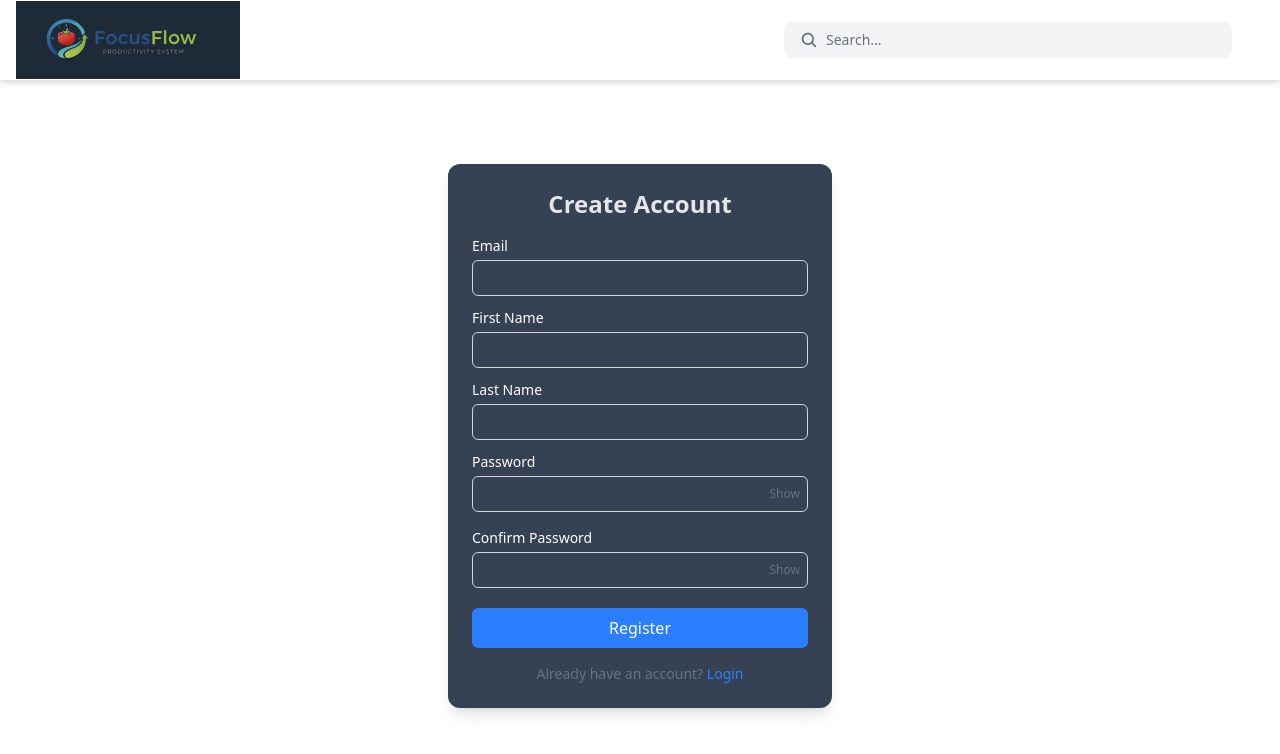
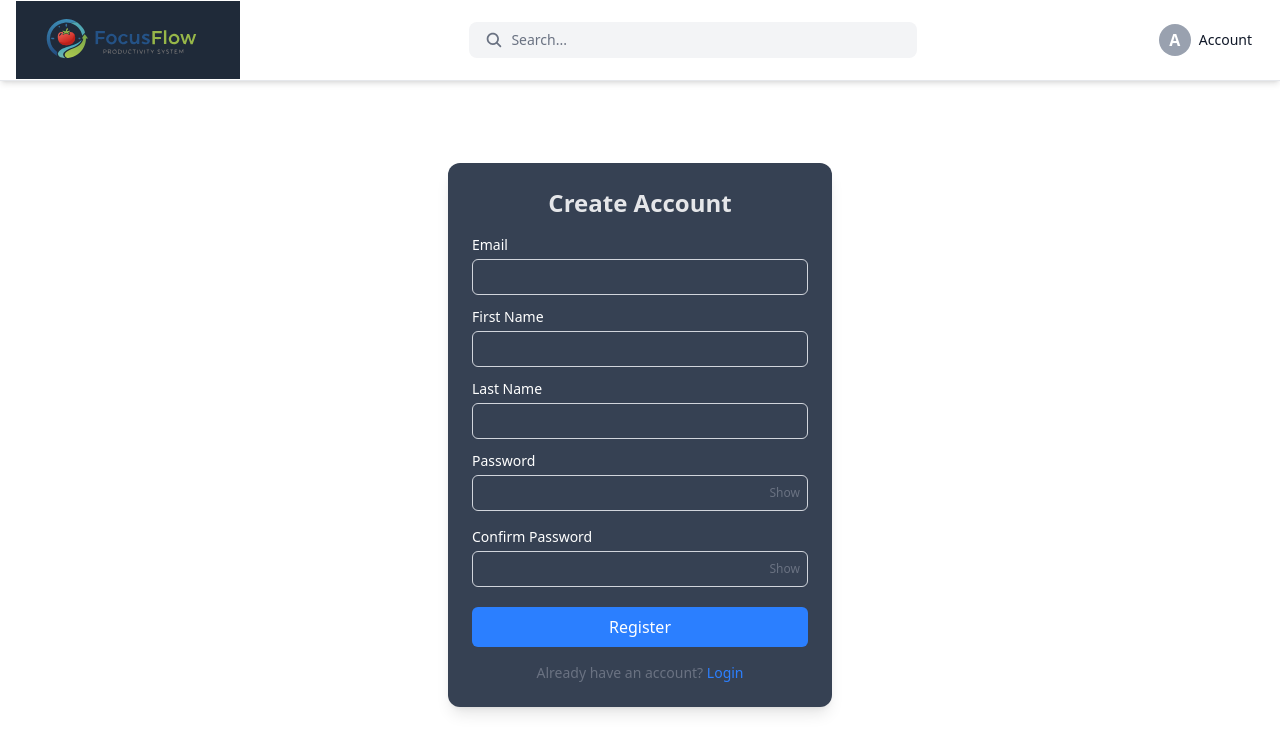
Before and after one commit to bipanabam/focusflow, a React (Vite) app in the folder frontend/: page /register in a window 1280 px wide. Shown: the top 754 px of the page. Built offline with nearby package versions, Linux system fonts and the light colour scheme; no server answers.

Commit message:
Navbar Upadted

```diff
--- a/frontend/src/components/Layout.jsx
+++ b/frontend/src/components/Layout.jsx
@@ -6,7 +6,7 @@ const Layout = ({ children }) => {
     return (
         <div className='flex flex-col w-full min-h-screen bg-white dark:bg-gray-900'>
             <Navbar />
-            <div className='w-full flex-1'>
+            <div className='w-full flex-1 pt-20'>
                 {children}
             </div>
         </div>
--- a/frontend/src/components/Navbar.jsx
+++ b/frontend/src/components/Navbar.jsx
@@ -3,7 +3,8 @@ import { useNavigate } from 'react-router-dom';
 import { useAuth } from '../contexts/AuthContext';
 import toast from 'react-hot-toast';
 import { IoMdAddCircleOutline, IoMdSettings } from 'react-icons/io';
-import { IoPersonOutline, IoSearch, IoNotifications } from 'react-icons/io5';
+import { IoPersonOutline, IoSearch, IoNotifications, IoLogIn } from 'react-icons/io5';
+import { RiLoginBoxLine } from "react-icons/ri";
 import { GoTasklist } from "react-icons/go";
 import { FaHouse } from 'react-icons/fa6';
 import { MdLogout } from 'react-icons/md';
@@ -27,7 +28,7 @@ const Navbar = () => {
     };
 
     return (
-        <nav className='sticky top-0 z-50 w-full bg-white dark:bg-gray-800 border-b border-gray-200 dark:border-gray-700 shadow-md'>
+        <nav className='fixed top-0 z-50 w-full bg-white dark:bg-gray-800 border-b border-gray-200 dark:border-gray-700 shadow-md'>
             <div className='max-w-7xl mx-auto px-4 h-20 flex items-center justify-between'>
                 {/* Logo & Brand */}
                 <div
@@ -208,6 +209,54 @@ const Navbar = () => {
                         </div>
                     </div>
                 )}
+                {!auth && (
+                    <div className="relative">
+                        {/* Trigger button */}
+                        <button
+                            onMouseEnter={() => setShowUserMenu(true)}
+                            className="flex items-center gap-2 px-3 py-1 rounded-lg hover:bg-gray-100 dark:hover:bg-gray-700 transition"
+                            title="Account"
+                        >
+                            {/* Generic user icon */}
+                            <div className="w-8 h-8 bg-gray-400 dark:bg-gray-600 rounded-full flex items-center justify-center text-white font-semibold">
+                                A
+                            </div>
+                            <span className="hidden sm:block text-sm font-medium text-gray-900 dark:text-white">
+                                Account
+                            </span>
+                        </button>
+
+                        {/* Dropdown menu */}
+                        {showUserMenu && (
+                            <div
+                                className="absolute right-0 mt-2 w-40 bg-white dark:bg-gray-700 rounded-lg shadow-xl border border-gray-200 dark:border-gray-600"
+                                onMouseLeave={() => setShowUserMenu(false)}
+                            >
+                                <button
+                                    onClick={() => {
+                                        navigate('/login');
+                                        setShowUserMenu(false);
+                                    }}
+                                    className="w-full text-left px-4 py-2 text-sm text-gray-700 dark:text-gray-300 hover:bg-gray-100 dark:hover:bg-gray-600 flex items-center gap-2 transition"
+                                >
+                                    <RiLoginBoxLine size="18px" />
+                                    Login
+                                </button>
+
+                                <button
+                                    onClick={() => {
+                                        navigate('/register');
+                                        setShowUserMenu(false);
+                                    }}
+                                    className="w-full text-left px-4 py-2 text-sm text-gray-700 dark:text-gray-300 hover:bg-gray-100 dark:hover:bg-gray-600 flex items-center gap-2 transition"
+                                >
+                                    <IoMdAddCircleOutline size="18px" />
+                                    Register
+                                </button>
+                            </div>
+                        )}
+                    </div>
+                )}
             </div>
         </nav>
     )
--- a/frontend/src/routes/CreateTask.jsx
+++ b/frontend/src/routes/CreateTask.jsx
@@ -51,7 +51,7 @@ const CreateTask = () => {
     }
 
     return (
-        <div className="min-h-[calc(100vh-90px)] flex items-center justify-center">
+        <div className="min-h-[calc(100vh-90px)] flex items-center justify-center py-10">
             <Card title="Create Task">
                 <div className="flex flex-col gap-3">
                     <form
--- a/frontend/src/routes/Register.jsx
+++ b/frontend/src/routes/Register.jsx
@@ -57,7 +57,7 @@ const Register = () => {
     }
 
     return (
-        <div className="min-h-[calc(100vh-90px)] flex items-center justify-center">
+        <div className="min-h-[calc(100vh-90px)] flex items-center justify-center py-10">
             <AuthCard
                 title="Create Account"
                 footer={
```
